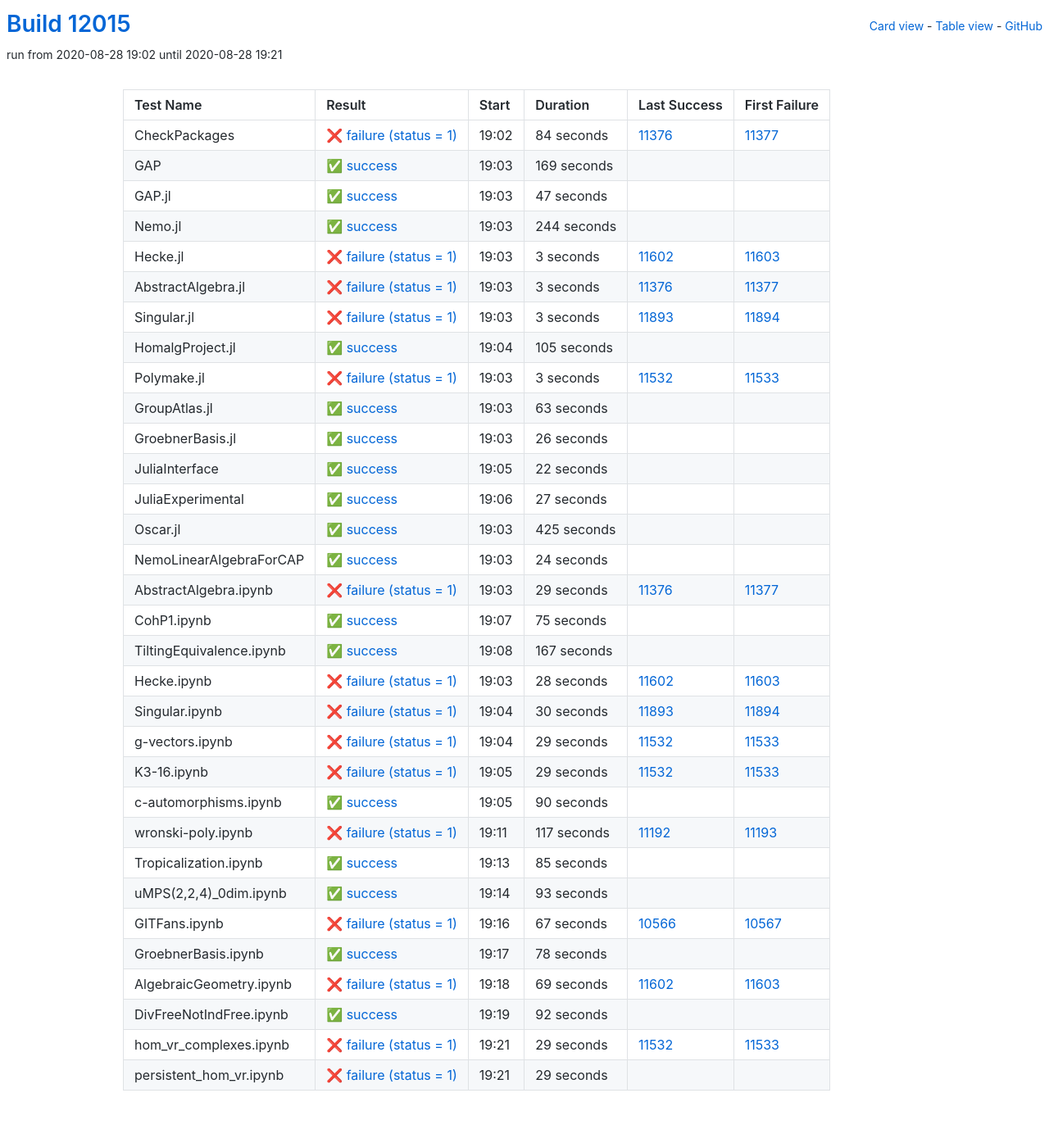
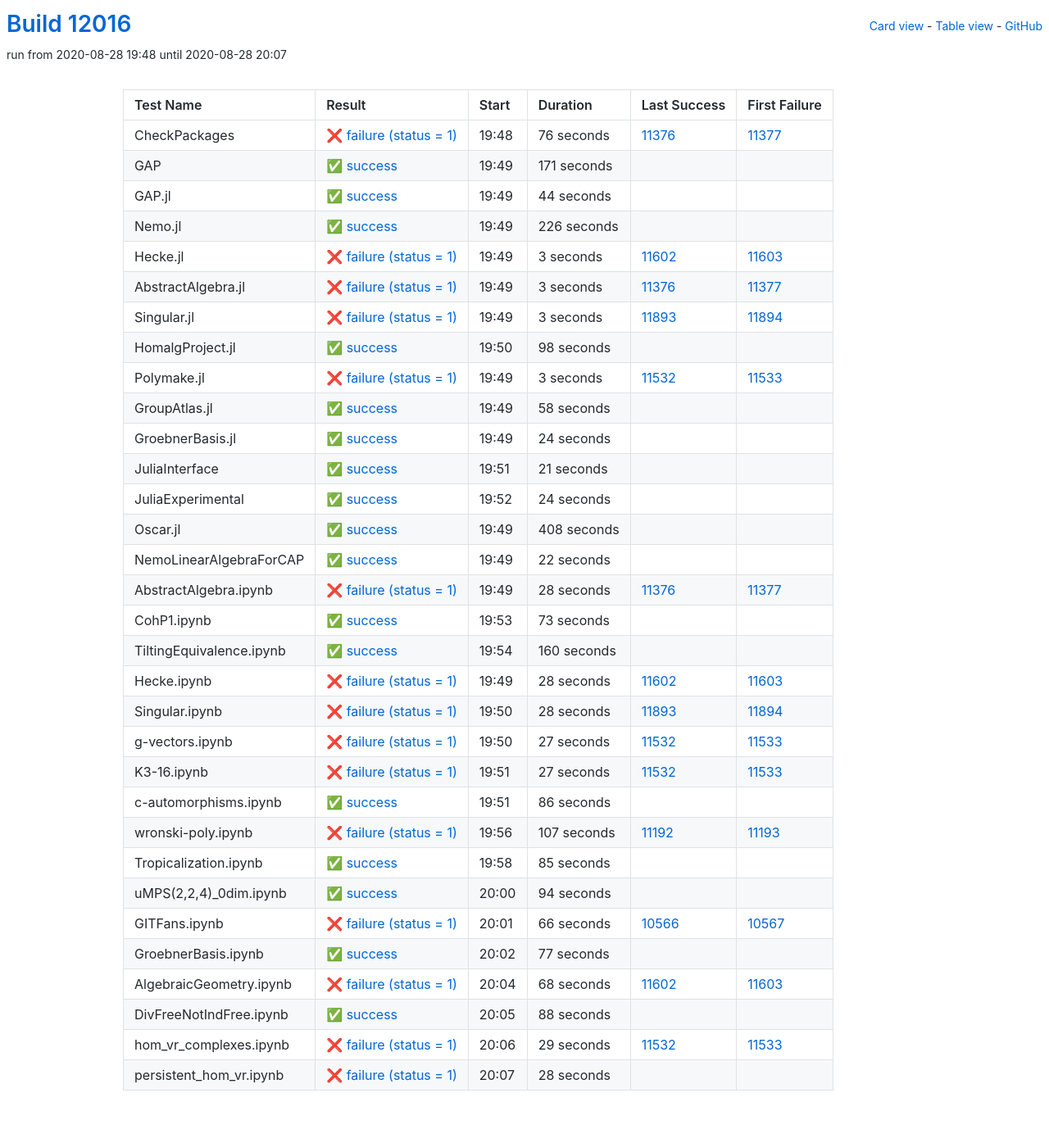
Before and after one commit to oscar-system/oscar-ci-status, a Jekyll site: the page built from table.html, in a window 1280 px wide. Shown: the whole page at 82% size. Built offline with Jekyll 4.4.1, drawn with Linux system fonts in a browser that asks for light colours.

Commit message:
Build #12016

```diff
--- a/_data/ci.yml
+++ b/_data/ci.yml
@@ -1,6 +1,6 @@
 ---
-build: 12015
-build_url: https://oscarci.mathematik.uni-kl.de/job/oscar/12015/
+build: 12016
+build_url: https://oscarci.mathematik.uni-kl.de/job/oscar/12016/
 job: oscar
 organization: oscar-system
 repo: oscar-ci-status
@@ -8,56 +8,56 @@
 tests:
 - name: CheckPackages
   id: checkpackages
-  log: https://oscarci.mathematik.uni-kl.de/job/oscar/12015/artifact/logs/build-12015/CheckPackages.log
-  start: 2020-08-28 19:02
+  log: https://oscarci.mathematik.uni-kl.de/job/oscar/12016/artifact/logs/build-12016/CheckPackages.log
+  start: 2020-08-28 19:48
   success: false
   exitcode: 1
   status: failure
-  duration: 84
+  duration: 76
   last_success: 11376
   last_success_url: https://oscarci.mathematik.uni-kl.de/job/oscar/11376/
   first_failure: 11377
   first_failure_url: https://oscarci.mathematik.uni-kl.de/job/oscar/11377/
 - name: GAP
   id: gap
-  log: https://oscarci.mathematik.uni-kl.de/job/oscar/12015/artifact/logs/build-12015/GAP.log
-  start: 2020-08-28 19:03
+  log: https://oscarci.mathematik.uni-kl.de/job/oscar/12016/artifact/logs/build-12016/GAP.log
+  start: 2020-08-28 19:49
   success: true
   exitcode: 0
   status: success
-  duration: 169
+  duration: 171
   last_success: false
   last_success_url:
   first_failure: false
   first_failure_url:
 - name: GAP.jl
   id: gap-jl
-  log: https://oscarci.mathematik.uni-kl.de/job/oscar/12015/artifact/logs/build-12015/GAP.jl.log
-  start: 2020-08-28 19:03
+  log: https://oscarci.mathematik.uni-kl.de/job/oscar/12016/artifact/logs/build-12016/GAP.jl.log
+  start: 2020-08-28 19:49
   success: true
   exitcode: 0
   status: success
-  duration: 47
+  duration: 44
   last_success: false
   last_success_url:
   first_failure: false
   first_failure_url:
 - name: Nemo.jl
   id: nemo-jl
-  log: https://oscarci.mathematik.uni-kl.de/job/oscar/12015/artifact/logs/build-12015/Nemo.jl.log
-  start: 2020-08-28 19:03
+  log: https://oscarci.mathematik.uni-kl.de/job/oscar/12016/artifact/logs/build-12016/Nemo.jl.log
+  start: 2020-08-28 19:49
   success: true
   exitcode: 0
   status: success
-  duration: 244
+  duration: 226
   last_success: false
   last_success_url:
   first_failure: false
   first_failure_url:
 - name: Hecke.jl
   id: hecke-jl
-  log: https://oscarci.mathematik.uni-kl.de/job/oscar/12015/artifact/logs/build-12015/Hecke.jl.log
-  start: 2020-08-28 19:03
+  log: https://oscarci.mathematik.uni-kl.de/job/oscar/12016/artifact/logs/build-12016/Hecke.jl.log
+  start: 2020-08-28 19:49
   success: false
   exitcode: 1
   status: failure
@@ -68,8 +68,8 @@
   first_failure_url: https://oscarci.mathematik.uni-kl.de/job/oscar/11603/
 - name: AbstractAlgebra.jl
   id: abstractalgebra-jl
-  log: https://oscarci.mathematik.uni-kl.de/job/oscar/12015/artifact/logs/build-12015/AbstractAlgebra.jl.log
-  start: 2020-08-28 19:03
+  log: https://oscarci.mathematik.uni-kl.de/job/oscar/12016/artifact/logs/build-12016/AbstractAlgebra.jl.log
+  start: 2020-08-28 19:49
   success: false
   exitcode: 1
   status: failure
@@ -80,8 +80,8 @@
   first_failure_url: https://oscarci.mathematik.uni-kl.de/job/oscar/11377/
 - name: Singular.jl
   id: singular-jl
-  log: https://oscarci.mathematik.uni-kl.de/job/oscar/12015/artifact/logs/build-12015/Singular.jl.log
-  start: 2020-08-28 19:03
+  log: https://oscarci.mathematik.uni-kl.de/job/oscar/12016/artifact/logs/build-12016/Singular.jl.log
+  start: 2020-08-28 19:49
   success: false
   exitcode: 1
   status: failure
@@ -92,20 +92,20 @@
   first_failure_url: https://oscarci.mathematik.uni-kl.de/job/oscar/11894/
 - name: HomalgProject.jl
   id: homalgproject-jl
-  log: https://oscarci.mathematik.uni-kl.de/job/oscar/12015/artifact/logs/build-12015/HomalgProject.jl.log
-  start: 2020-08-28 19:04
+  log: https://oscarci.mathematik.uni-kl.de/job/oscar/12016/artifact/logs/build-12016/HomalgProject.jl.log
+  start: 2020-08-28 19:50
   success: true
   exitcode: 0
   status: success
-  duration: 105
+  duration: 98
   last_success: false
   last_success_url:
   first_failure: false
   first_failure_url:
 - name: Polymake.jl
   id: polymake-jl
-  log: https://oscarci.mathematik.uni-kl.de/job/oscar/12015/artifact/logs/build-12015/Polymake.jl.log
-  start: 2020-08-28 19:03
+  log: https://oscarci.mathematik.uni-kl.de/job/oscar/12016/artifact/logs/build-12016/Polymake.jl.log
+  start: 2020-08-28 19:49
   success: false
   exitcode: 1
   status: failure
@@ -116,32 +116,68 @@
   first_failure_url: https://oscarci.mathematik.uni-kl.de/job/oscar/11533/
 - name: GroupAtlas.jl
   id: groupatlas-jl
-  log: https://oscarci.mathematik.uni-kl.de/job/oscar/12015/artifact/logs/build-12015/GroupAtlas.jl.log
-  start: 2020-08-28 19:03
+  log: https://oscarci.mathematik.uni-kl.de/job/oscar/12016/artifact/logs/build-12016/GroupAtlas.jl.log
+  start: 2020-08-28 19:49
   success: true
   exitcode: 0
   status: success
-  duration: 63
+  duration: 58
   last_success: false
   last_success_url:
   first_failure: false
   first_failure_url:
 - name: GroebnerBasis.jl
   id: groebnerbasis-jl
-  log: https://oscarci.mathematik.uni-kl.de/job/oscar/12015/artifact/logs/build-12015/GroebnerBasis.jl.log
-  start: 2020-08-28 19:03
+  log: https://oscarci.mathematik.uni-kl.de/job/oscar/12016/artifact/logs/build-12016/GroebnerBasis.jl.log
+  start: 2020-08-28 19:49
   success: true
   exitcode: 0
   status: success
-  duration: 26
+  duration: 24
   last_success: false
   last_success_url:
   first_failure: false
   first_failure_url:
 - name: JuliaInterface
   id: juliainterface
-  log: https://oscarci.mathematik.uni-kl.de/job/oscar/12015/artifact/logs/build-12015/JuliaInterface.log
-  start: 2020-08-28 19:05
+  log: https://oscarci.mathematik.uni-kl.de/job/oscar/12016/artifact/logs/build-12016/JuliaInterface.log
+  start: 2020-08-28 19:51
+  success: true
+  exitcode: 0
+  status: success
+  duration: 21
+  last_success: false
+  last_success_url:
+  first_failure: false
+  first_failure_url:
+- name: JuliaExperimental
+  id: juliaexperimental
+  log: https://oscarci.mathematik.uni-kl.de/job/oscar/12016/artifact/logs/build-12016/JuliaExperimental.log
+  start: 2020-08-28 19:52
+  success: true
+  exitcode: 0
+  status: success
+  duration: 24
+  last_success: false
+  last_success_url:
+  first_failure: false
+  first_failure_url:
+- name: Oscar.jl
+  id: oscar-jl
+  log: https://oscarci.mathematik.uni-kl.de/job/oscar/12016/artifact/logs/build-12016/Oscar.jl.log
+  start: 2020-08-28 19:49
+  success: true
+  exitcode: 0
+  status: success
+  duration: 408
+  last_success: false
+  last_success_url:
+  first_failure: false
+  first_failure_url:
+- name: NemoLinearAlgebraForCAP
+  id: nemolinearalgebraforcap
+  log: https://oscarci.mathematik.uni-kl.de/job/oscar/12016/artifact/logs/build-12016/NemoLinearAlgebraForCAP.log
+  start: 2020-08-28 19:49
   success: true
   exitcode: 0
   status: success
@@ -150,82 +186,46 @@
   last_success_url:
   first_failure: false
   first_failure_url:
-- name: JuliaExperimental
-  id: juliaexperimental
-  log: https://oscarci.mathematik.uni-kl.de/job/oscar/12015/artifact/logs/build-12015/JuliaExperimental.log
-  start: 2020-08-28 19:06
-  success: true
-  exitcode: 0
-  status: success
-  duration: 27
-  last_success: false
-  last_success_url:
-  first_failure: false
-  first_failure_url:
-- name: Oscar.jl
-  id: oscar-jl
-  log: https://oscarci.mathematik.uni-kl.de/job/oscar/12015/artifact/logs/build-12015/Oscar.jl.log
-  start: 2020-08-28 19:03
-  success: true
-  exitcode: 0
-  status: success
-  duration: 425
-  last_success: false
-  last_success_url:
-  first_failure: false
-  first_failure_url:
-- name: NemoLinearAlgebraForCAP
-  id: nemolinearalgebraforcap
-  log: https://oscarci.mathematik.uni-kl.de/job/oscar/12015/artifact/logs/build-12015/NemoLinearAlgebraForCAP.log
-  start: 2020-08-28 19:03
-  success: true
-  exitcode: 0
-  status: success
-  duration: 24
-  last_success: false
-  last_success_url:
-  first_failure: false
-  first_failure_url:
 - name: AbstractAlgebra.ipynb
   id: abstractalgebra-ipynb
-  log: https://oscarci.mathematik.uni-kl.de/job/oscar/12015/artifact/logs/build-12015/AbstractAlgebra.ipynb.log
-  start: 2020-08-28 19:03
+  log: https://oscarci.mathematik.uni-kl.de/job/oscar/12016/artifact/logs/build-12016/AbstractAlgebra.ipynb.log
+  start: 2020-08-28 19:49
   success: false
   exitcode: 1
   status: failure
-  duration: 29
+  duration: 28
   last_success: 11376
   last_success_url: https://oscarci.mathematik.uni-kl.de/job/oscar/11376/
   first_failure: 11377
   first_failure_url: https://oscarci.mathematik.uni-kl.de/job/oscar/11377/
 - name: CohP1.ipynb
   id: cohp1-ipynb
-  log: https://oscarci.mathematik.uni-kl.de/job/oscar/12015/artifact/logs/build-12015/CohP1.ipynb.log
-  start: 2020-08-28 19:07
+  log: https://oscarci.mathematik.uni-kl.de/job/oscar/12016/artifact/logs/build-12016/CohP1.ipynb.log
+  start: 2020-08-28 19:53
   success: true
   exitcode: 0
   status: success
-  duration: 75
+  duration: 73
   last_success: false
   last_success_url:
   first_failure: false
   first_failure_url:
 - name: TiltingEquivalence.ipynb
   id: tiltingequivalence-ipynb
-  log: https://oscarci.mathematik.uni-kl.de/job/oscar/12015/artifact/logs/build-12015/TiltingEquivalence.ipynb.log
-  start: 2020-08-28 19:08
+  log: https://oscarci.mathematik.uni-kl.de/job/oscar/12016/artifact/logs/build-12016/TiltingEquivalence.ipynb.log
+  start: 2020-08-28 19:54
   success: true
   exitcode: 0
   status: success
-  duration: 167
+  duration: 160
   last_success: false
   last_success_url:
   first_failure: false
   first_failure_url:
 - name: Hecke.ipynb
   id: hecke-ipynb
-  log: https://oscarci.mathematik.uni-kl.de/job/oscar/12015/artifact/logs/build-12015/Hecke.ipynb.log
-  start: 2020-08-28 19:03
+  log: https://oscarci.mathematik.uni-kl.de/job/oscar/12016/artifact/logs/build-12016/Hecke.ipynb.log
+  start: 2020-08-28 19:49
   success: false
   exitcode: 1
   status: failure
@@ -236,68 +236,68 @@
   first_failure_url: https://oscarci.mathematik.uni-kl.de/job/oscar/11603/
 - name: Singular.ipynb
   id: singular-ipynb
-  log: https://oscarci.mathematik.uni-kl.de/job/oscar/12015/artifact/logs/build-12015/Singular.ipynb.log
-  start: 2020-08-28 19:04
+  log: https://oscarci.mathematik.uni-kl.de/job/oscar/12016/artifact/logs/build-12016/Singular.ipynb.log
+  start: 2020-08-28 19:50
   success: false
   exitcode: 1
   status: failure
-  duration: 30
+  duration: 28
   last_success: 11893
   last_success_url: https://oscarci.mathematik.uni-kl.de/job/oscar/11893/
   first_failure: 11894
   first_failure_url: https://oscarci.mathematik.uni-kl.de/job/oscar/11894/
 - name: g-vectors.ipynb
   id: g-vectors-ipynb
-  log: https://oscarci.mathematik.uni-kl.de/job/oscar/12015/artifact/logs/build-12015/g-vectors.ipynb.log
-  start: 2020-08-28 19:04
+  log: https://oscarci.mathematik.uni-kl.de/job/oscar/12016/artifact/logs/build-12016/g-vectors.ipynb.log
+  start: 2020-08-28 19:50
   success: false
   exitcode: 1
   status: failure
-  duration: 29
+  duration: 27
   last_success: 11532
   last_success_url: https://oscarci.mathematik.uni-kl.de/job/oscar/11532/
   first_failure: 11533
   first_failure_url: https://oscarci.mathematik.uni-kl.de/job/oscar/11533/
 - name: K3-16.ipynb
   id: k3-16-ipynb
-  log: https://oscarci.mathematik.uni-kl.de/job/oscar/12015/artifact/logs/build-12015/K3-16.ipynb.log
-  start: 2020-08-28 19:05
+  log: https://oscarci.mathematik.uni-kl.de/job/oscar/12016/artifact/logs/build-12016/K3-16.ipynb.log
+  start: 2020-08-28 19:51
   success: false
   exitcode: 1
   status: failure
-  duration: 29
+  duration: 27
   last_success: 11532
   last_success_url: https://oscarci.mathematik.uni-kl.de/job/oscar/11532/
   first_failure: 11533
   first_failure_url: https://oscarci.mathematik.uni-kl.de/job/oscar/11533/
 - name: c-automorphisms.ipynb
   id: c-automorphisms-ipynb
-  log: https://oscarci.mathematik.uni-kl.de/job/oscar/12015/artifact/logs/build-12015/c-automorphisms.ipynb.log
-  start: 2020-08-28 19:05
+  log: https://oscarci.mathematik.uni-kl.de/job/oscar/12016/artifact/logs/build-12016/c-automorphisms.ipynb.log
+  start: 2020-08-28 19:51
   success: true
   exitcode: 0
   status: success
-  duration: 90
+  duration: 86
   last_success: false
   last_success_url:
   first_failure: false
   first_failure_url:
 - name: wronski-poly.ipynb
   id: wronski-poly-ipynb
-  log: https://oscarci.mathematik.uni-kl.de/job/oscar/12015/artifact/logs/build-12015/wronski-poly.ipynb.log
-  start: 2020-08-28 19:11
+  log: https://oscarci.mathematik.uni-kl.de/job/oscar/12016/artifact/logs/build-12016/wronski-poly.ipynb.log
+  start: 2020-08-28 19:56
   success: false
   exitcode: 1
   status: failure
-  duration: 117
+  duration: 107
   last_success: 11192
   last_success_url: https://oscarci.mathematik.uni-kl.de/job/oscar/11192/
   first_failure: 11193
   first_failure_url: https://oscarci.mathematik.uni-kl.de/job/oscar/11193/
 - name: Tropicalization.ipynb
   id: tropicalization-ipynb
-  log: https://oscarci.mathematik.uni-kl.de/job/oscar/12015/artifact/logs/build-12015/Tropicalization.ipynb.log
-  start: 2020-08-28 19:13
+  log: https://oscarci.mathematik.uni-kl.de/job/oscar/12016/artifact/logs/build-12016/Tropicalization.ipynb.log
+  start: 2020-08-28 19:58
   success: true
   exitcode: 0
   status: success
@@ -308,68 +308,68 @@
   first_failure_url:
 - name: uMPS(2,2,4)_0dim.ipynb
   id: umps-2-2-4-0dim-ipynb
-  log: https://oscarci.mathematik.uni-kl.de/job/oscar/12015/artifact/logs/build-12015/uMPS-2-2-4-_0dim.ipynb.log
-  start: 2020-08-28 19:14
+  log: https://oscarci.mathematik.uni-kl.de/job/oscar/12016/artifact/logs/build-12016/uMPS-2-2-4-_0dim.ipynb.log
+  start: 2020-08-28 20:00
   success: true
   exitcode: 0
   status: success
-  duration: 93
+  duration: 94
   last_success: false
   last_success_url:
   first_failure: false
   first_failure_url:
 - name: GITFans.ipynb
   id: gitfans-ipynb
-  log: https://oscarci.mathematik.uni-kl.de/job/oscar/12015/artifact/logs/build-12015/GITFans.ipynb.log
-  start: 2020-08-28 19:16
+  log: https://oscarci.mathematik.uni-kl.de/job/oscar/12016/artifact/logs/build-12016/GITFans.ipynb.log
+  start: 2020-08-28 20:01
   success: false
   exitcode: 1
   status: failure
-  duration: 67
+  duration: 66
   last_success: 10566
   last_success_url: https://oscarci.mathematik.uni-kl.de/job/oscar/10566/
   first_failure: 10567
   first_failure_url: https://oscarci.mathematik.uni-kl.de/job/oscar/10567/
 - name: GroebnerBasis.ipynb
   id: groebnerbasis-ipynb
-  log: https://oscarci.mathematik.uni-kl.de/job/oscar/12015/artifact/logs/build-12015/GroebnerBasis.ipynb.log
-  start: 2020-08-28 19:17
+  log: https://oscarci.mathematik.uni-kl.de/job/oscar/12016/artifact/logs/build-12016/GroebnerBasis.ipynb.log
+  start: 2020-08-28 20:02
   success: true
   exitcode: 0
   status: success
-  duration: 78
+  duration: 77
   last_success: false
   last_success_url:
   first_failure: false
   first_failure_url:
 - name: AlgebraicGeometry.ipynb
   id: algebraicgeometry-ipynb
-  log: https://oscarci.mathematik.uni-kl.de/job/oscar/12015/artifact/logs/build-12015/AlgebraicGeometry.ipynb.log
-  start: 2020-08-28 19:18
+  log: https://oscarci.mathematik.uni-kl.de/job/oscar/12016/artifact/logs/build-12016/AlgebraicGeometry.ipynb.log
+  start: 2020-08-28 20:04
   success: false
   exitcode: 1
   status: failure
-  duration: 69
+  duration: 68
   last_success: 11602
   last_success_url: https://oscarci.mathematik.uni-kl.de/job/oscar/11602/
   first_failure: 11603
   first_failure_url: https://oscarci.mathematik.uni-kl.de/job/oscar/11603/
 - name: DivFreeNotIndFree.ipynb
   id: divfreenotindfree-ipynb
-  log: https://oscarci.mathematik.uni-kl.de/job/oscar/12015/artifact/logs/build-12015/DivFreeNotIndFree.ipynb.log
-  start: 2020-08-28 19:19
+  log: https://oscarci.mathematik.uni-kl.de/job/oscar/12016/artifact/logs/build-12016/DivFreeNotIndFree.ipynb.log
+  start: 2020-08-28 20:05
   success: true
   exitcode: 0
   status: success
-  duration: 92
+  duration: 88
   last_success: false
   last_success_url:
   first_failure: false
   first_failure_url:
 - name: hom_vr_complexes.ipynb
   id: hom-vr-complexes-ipynb
-  log: https://oscarci.mathematik.uni-kl.de/job/oscar/12015/artifact/logs/build-12015/hom_vr_complexes.ipynb.log
-  start: 2020-08-28 19:21
+  log: https://oscarci.mathematik.uni-kl.de/job/oscar/12016/artifact/logs/build-12016/hom_vr_complexes.ipynb.log
+  start: 2020-08-28 20:06
   success: false
   exitcode: 1
   status: failure
@@ -380,12 +380,12 @@
   first_failure_url: https://oscarci.mathematik.uni-kl.de/job/oscar/11533/
 - name: persistent_hom_vr.ipynb
   id: persistent-hom-vr-ipynb
-  log: https://oscarci.mathematik.uni-kl.de/job/oscar/12015/artifact/logs/build-12015/persistent_hom_vr.ipynb.log
-  start: 2020-08-28 19:21
+  log: https://oscarci.mathematik.uni-kl.de/job/oscar/12016/artifact/logs/build-12016/persistent_hom_vr.ipynb.log
+  start: 2020-08-28 20:07
   success: false
   exitcode: 1
   status: failure
-  duration: 29
+  duration: 28
   last_success: false
   last_success_url:
   first_failure: false
```
Also changed, not shown: README.md.
